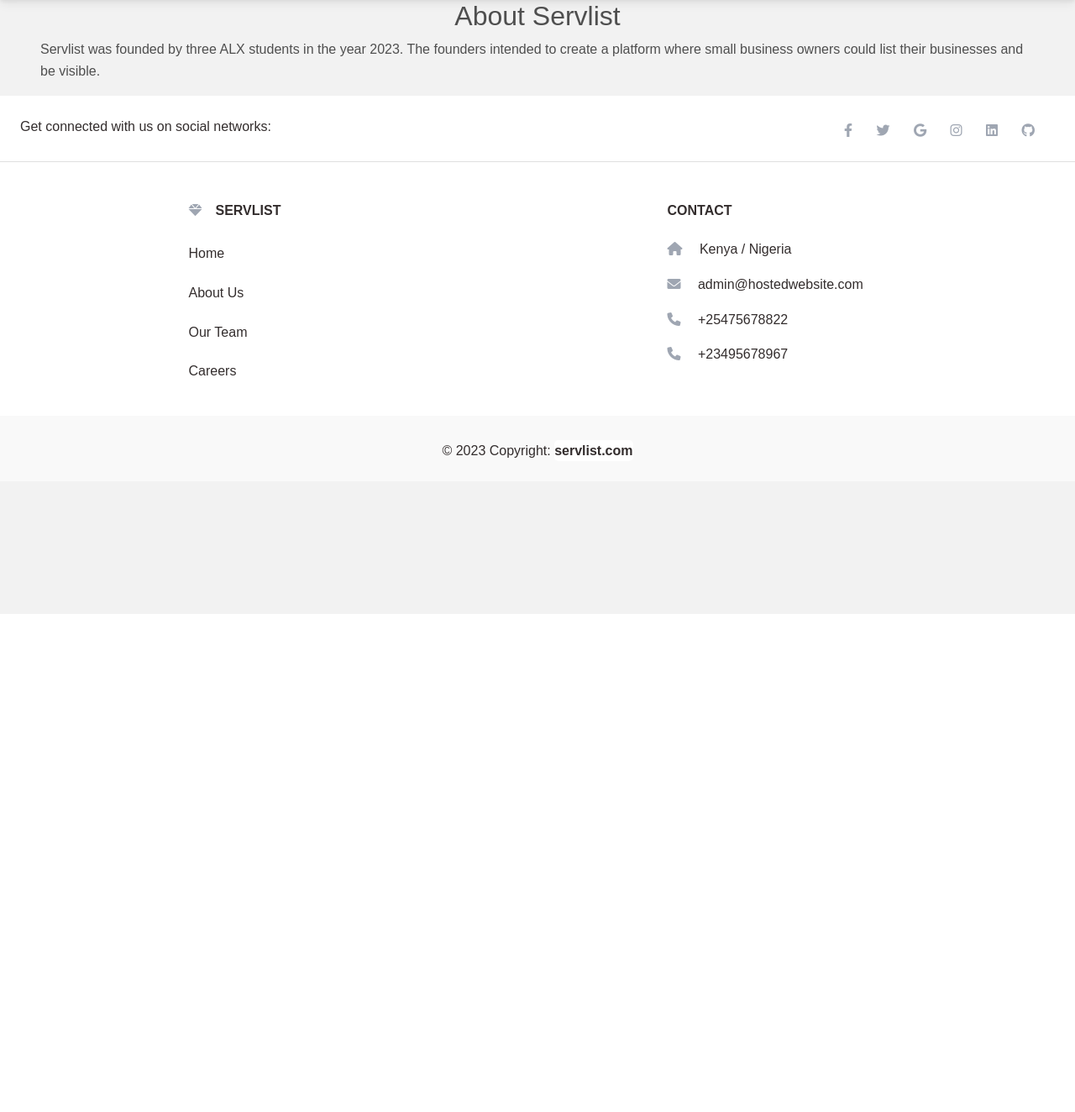
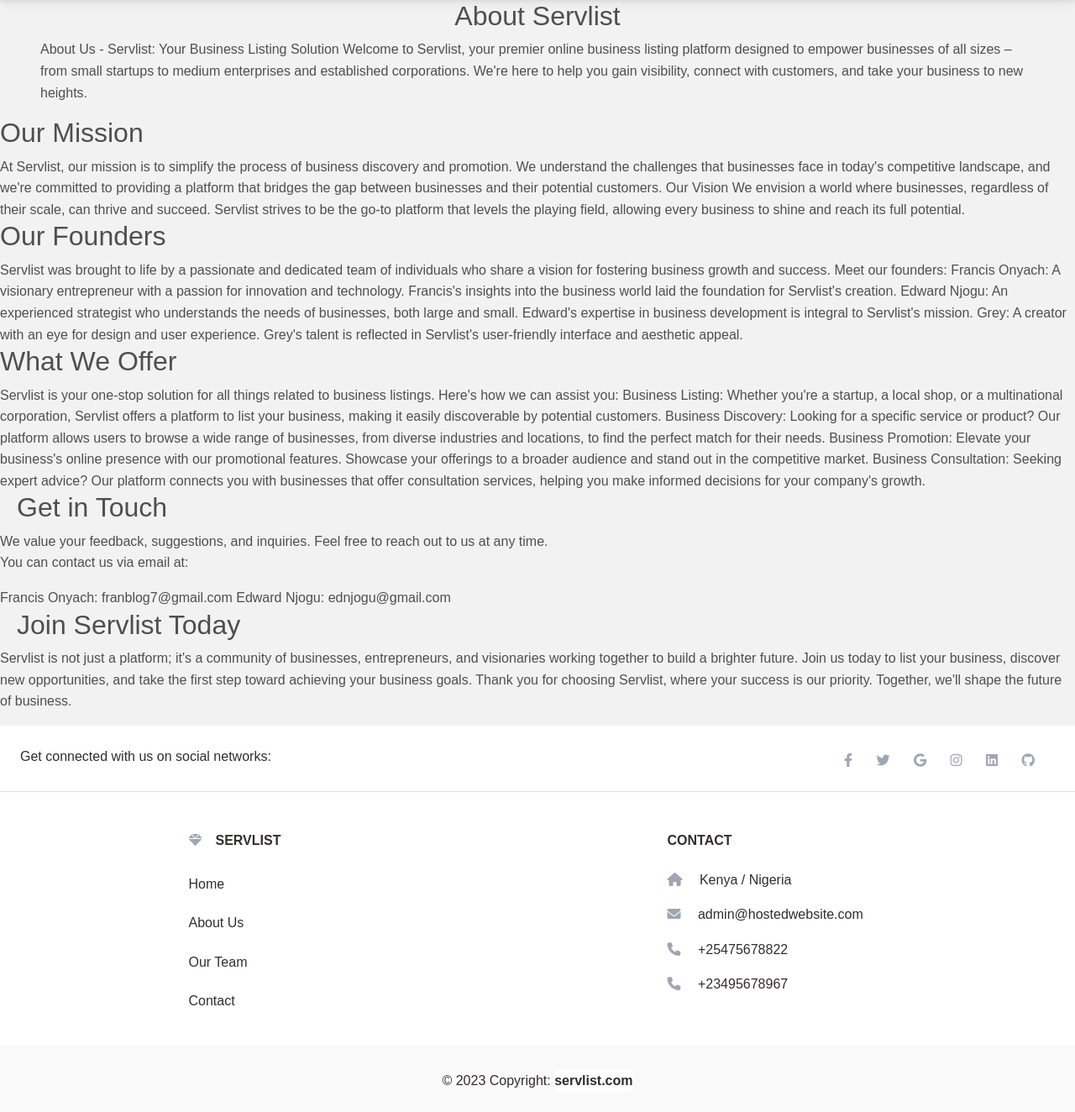
Before and after one commit to njogued/servlist-web-App, a Django app: page /about in a window 1280 px wide. Shown: the part 69-1393 px from the top of the page at 84% size. Before the commit the page ends 800 px from the top, so only its background shows below. Run offline with Django 4.2, Linux system fonts and the light colour scheme; some libraries are stand-ins or nearby versions.

Commit message:
fixed images, business listing page css, about page, contact, search button

```diff
--- a/my_project/my_project/views.py
+++ b/my_project/my_project/views.py
@@ -2,12 +2,12 @@ from django.shortcuts import render
 
 
 def index(request):
-    return render(request, 'landingpage.html')
+    return render(request, 'index.html')
 
 
 def contacts(request):
-    nextval = request.GET.get('next')
-    print(nextval)
+    # nextval = request.GET.get('next')
+    # print(nextval)
     return render(request, "contactus.html")
 
 
--- a/my_project/templates/aboutus.html
+++ b/my_project/templates/aboutus.html
@@ -1,9 +1,55 @@
 {% extends 'base.html' %} {% block content %}
 <h2 style="text-align: center">About Servlist</h2>
 <p class="px-5">
-  Servlist was founded by three ALX students in the year 2023. The founders
-  intended to create a platform where small business owners could list their
-  businesses and be visible.
+
+About Us - Servlist: Your Business Listing Solution
+
+Welcome to Servlist, your premier online business listing platform designed to empower businesses of all sizes – from small startups to medium enterprises and established corporations. We're here to help you gain visibility, connect with customers, and take your business to new heights.
+
+<h2>Our Mission</h2>
+
+At Servlist, our mission is to simplify the process of business discovery and promotion. We understand the challenges that businesses face in today's competitive landscape, and we're committed to providing a platform that bridges the gap between businesses and their potential customers.
+
+Our Vision
+
+We envision a world where businesses, regardless of their scale, can thrive and succeed. Servlist strives to be the go-to platform that levels the playing field, allowing every business to shine and reach its full potential.
+
+<h2>Our Founders</h2>
+
+Servlist was brought to life by a passionate and dedicated team of individuals who share a vision for fostering business growth and success. Meet our founders:
+
+Francis Onyach: A visionary entrepreneur with a passion for innovation and technology. Francis's insights into the business world laid the foundation for Servlist's creation.
+
+Edward Njogu: An experienced strategist who understands the needs of businesses, both large and small. Edward's expertise in business development is integral to Servlist's mission.
+
+Grey: A creator with an eye for design and user experience. Grey's talent is reflected in Servlist's user-friendly interface and aesthetic appeal.
+
+<h2> What We Offer</h2>
+
+Servlist is your one-stop solution for all things related to business listings. Here's how we can assist you:
+
+Business Listing: Whether you're a startup, a local shop, or a multinational corporation, Servlist offers a platform to list your business, making it easily discoverable by potential customers.
+
+Business Discovery: Looking for a specific service or product? Our platform allows users to browse a wide range of businesses, from diverse industries and locations, to find the perfect match for their needs.
+
+Business Promotion: Elevate your business's online presence with our promotional features. Showcase your offerings to a broader audience and stand out in the competitive market.
+
+Business Consultation: Seeking expert advice? Our platform connects you with businesses that offer consultation services, helping you make informed decisions for your company's growth.
+
+<h2 style="margin-left: 20px;">Get in Touch</h2>
+
+We value your feedback, suggestions, and inquiries. Feel free to reach out to us at any time.
+<p>You can contact us via email at:</p>
+
+Francis Onyach: franblog7@gmail.com
+Edward Njogu: ednjogu@gmail.com
+
+<h2 style="margin-left: 20px;">Join Servlist Today</h2>
+
+
+<p>Servlist is not just a platform; it's a community of businesses, entrepreneurs, and visionaries working together to build a brighter future. Join us today to list your business, discover new opportunities, and take the first step toward achieving your business goals.
+
+Thank you for choosing Servlist, where your success is our priority. Together, we'll shape the future of business.</p>
 </p>
 
 {% endblock %} {% block customtitle %} About Us - {% endblock %}
--- a/my_project/templates/base.html
+++ b/my_project/templates/base.html
@@ -189,13 +189,13 @@
                 <a href="/" class="text-reset">Home</a>
               </p>
               <p>
-                <a href="#!" class="text-reset">About Us</a>
+                <a href="/about" class="text-reset">About Us</a>
               </p>
               <p>
-                <a href="#!" class="text-reset">Our Team</a>
+                <a href="/about" class="text-reset">Our Team</a>
               </p>
               <p>
-                <a href="#!" class="text-reset">Careers</a>
+                <a href="/contact" class="text-reset">Contact</a>
               </p>
             </div>
             <!-- Grid column -->
--- a/my_project/templates/businesses/create_business.html
+++ b/my_project/templates/businesses/create_business.html
@@ -6,7 +6,7 @@
   <head>
     <meta charset="UTF-8" />
     <title>Create a Business</title>
-    <style>
+     <style>
       body {
           background-color: #007bff;
           font-family: Arial, sans-serif;
@@ -16,9 +16,11 @@
 
       form {
           background-color: #fff;
-          max-width: 400px;
+          max-width: 800px;
           margin: 0 auto;
           padding: 20px;
+          margin-bottom: 20px;
+          margin-top: 20px;
           border-radius: 5px;
           box-shadow: 0 0 10px rgba(0, 0, 0, 0.2);
       }
--- a/my_project/templates/contactus.html
+++ b/my_project/templates/contactus.html
@@ -1,4 +1,7 @@
 {% extends 'base.html' %} {% block content %}
 <h2 style="text-align: center">Contact and Support</h2>
 <p class="px-5">You can reach out to the team members via:</p>
+<a class="darklinkonhover" href="mailto:franblog7@gmail.com">Talk to Frankie</a> <br></br> <br></br>
+<a class="darklinkonhover" href="mailto:njogued@gmail.com">Talk to Ed</a> <br></br> <br></br>
+<a class="darklinkonhover" href="mailto:njogued@gmail.com">Talk to Grey</a>
 {% endblock %} {% block customtitle %} Contact Us - {% endblock %}
```
Also changed, not shown: my_project/static/users/styles.css (+23 -12 lines), my_project/templates/users/index.html (+10 -17 lines).
